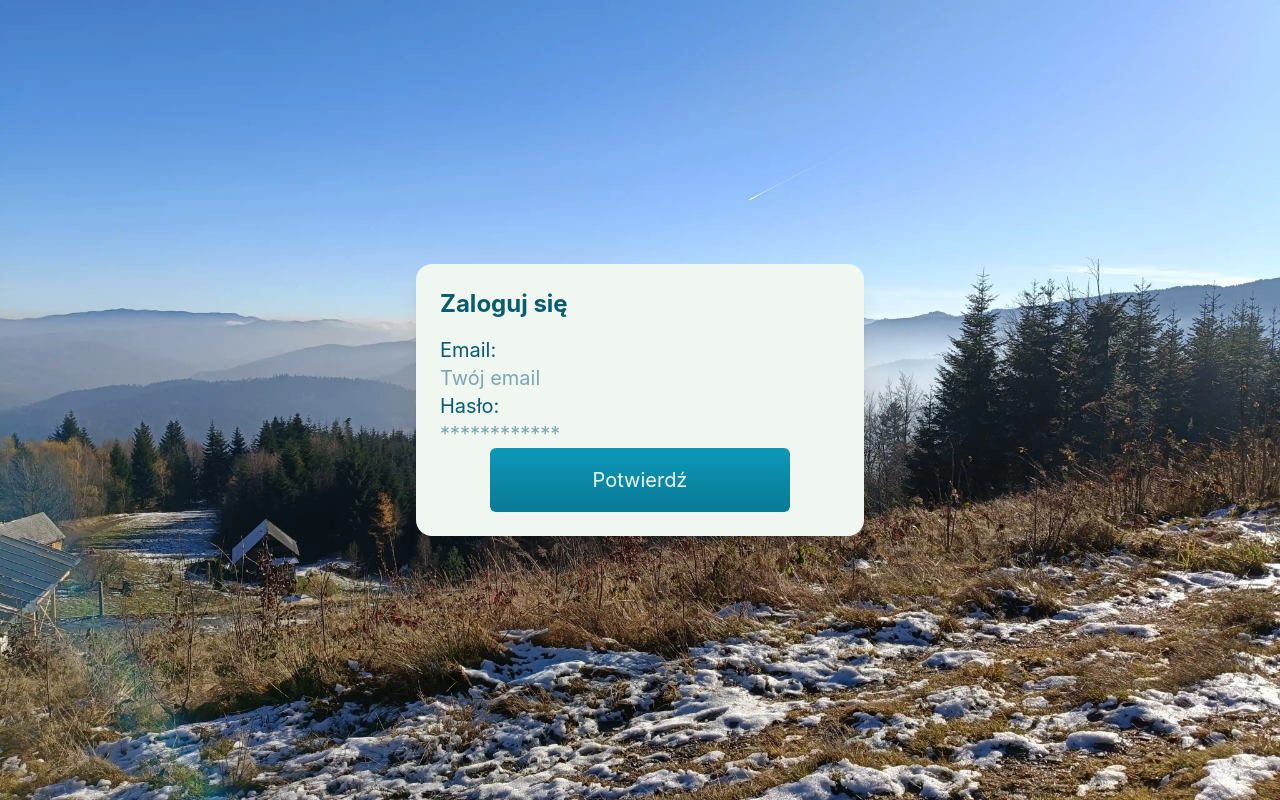
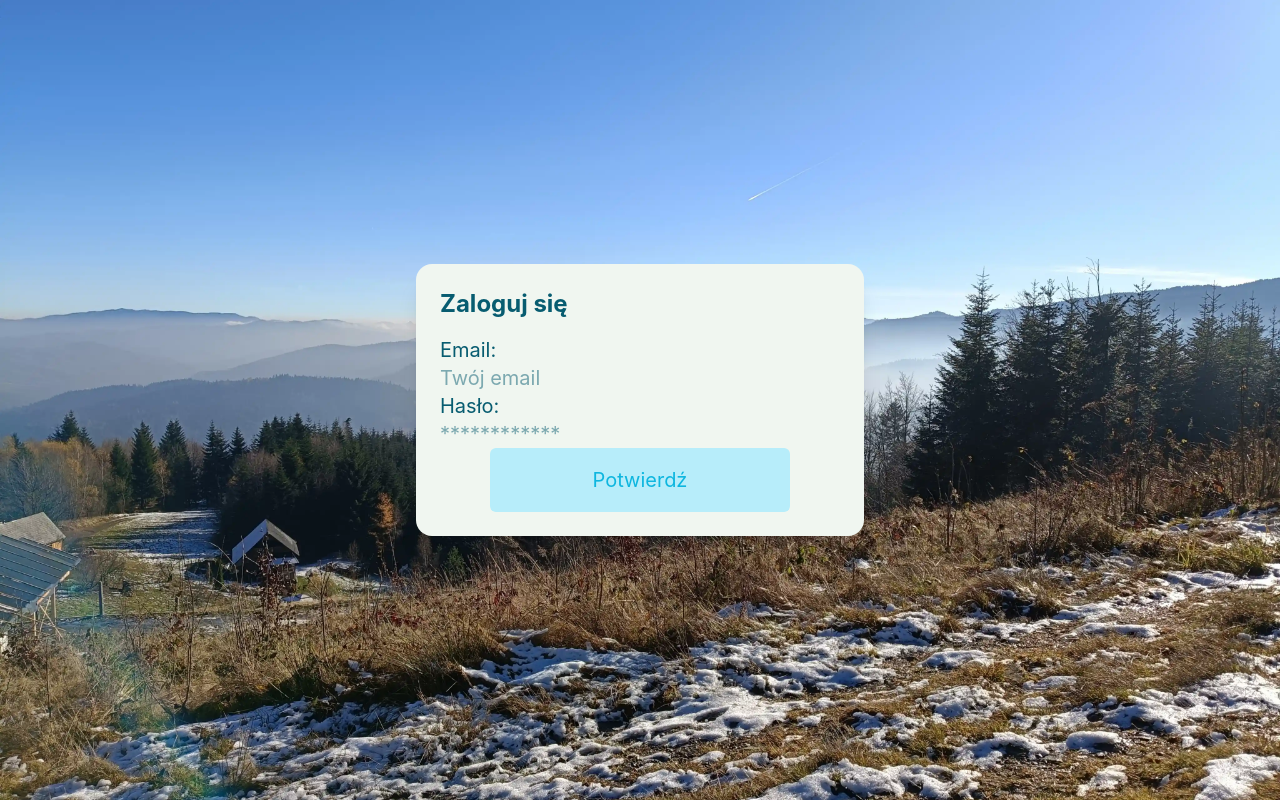
Before and after one commit to bonsilapra/niegorzysci, a React (Vite) app: page /login in a window 1280 px wide. Built offline with nearby package versions, Linux system fonts and the light colour scheme; no server answers.

Commit message:
Adapt style to handle disabled button

```diff
--- a/src/components/Buttons.jsx
+++ b/src/components/Buttons.jsx
@@ -5,10 +5,12 @@ import {Loader} from './Loader';
 const btnCommonClass = 'self-center flex justify-center items-center md:w-3/4 w-full h-16 rounded-md ';
 const btnPrimaryClass = 'text-secondary-100 p-3 bg-linear-to-t from-primary-500 to-primary-400';
 const btnSecondaryClass = 'text-primary-1000 p-3 bg-linear-to-t from-secondary-400 to-secondary-300';
+
 const animationCommonClass = 'bg-linear-to-t transition delay-50 duration-400 ease-in-out hover:shadow-md hover:scale-103 hover:bg-linear-to-t ';
 const animationPrimaryClass = 'from-primary-500 to-primary-400 hover:from-primary-600 hover:to-primary-500';
 const animationSecondaryClass = 'from-secondary-400 to-secondary-300 hover:from-secondary-500 hover:to-secondary-400';
-const disabledPrimaryClass = 'bg-primary-100';
+
+const disabledPrimaryClass = 'bg-primary-100 text-primary-300';
 
 export const NavButton = ({content, path, cssClass, type = 'primary'}) => {
 
@@ -21,7 +23,8 @@ export const NavButton = ({content, path, cssClass, type = 'primary'}) => {
 				animationCommonClass,
 				{[animationPrimaryClass]: type === 'primary'},
 				{[animationSecondaryClass]: type === 'secondary'},
-				cssClass)}
+				cssClass,
+			)}
 			to={path}
 		>
 			<p className="mb-0">
@@ -37,9 +40,9 @@ export const SubmitButton = ({content, isDisabled, cssClass, type = 'primary', i
 		<button
 			className={cx(
 				btnCommonClass,
-				{[btnPrimaryClass]: type === 'primary'},
-				{[btnSecondaryClass]: type === 'secondary'},
-				animationCommonClass,
+				{[btnPrimaryClass]: type === 'primary' && !isDisabled},
+				{[btnSecondaryClass]: type === 'secondary' && !isDisabled},
+				{[animationCommonClass]: !isDisabled},
 				{[animationPrimaryClass]: type === 'primary' && !isDisabled},
 				{[animationSecondaryClass]: type === 'secondary' && !isDisabled},
 				cssClass,
--- a/src/pages/LoginPage.jsx
+++ b/src/pages/LoginPage.jsx
@@ -33,6 +33,10 @@ export default function LoginPage() {
 		navigate('/events');
 	};
 
+	const isSubmitDisabled = () =>
+		isLoading ||
+		form.email === '' || form.password === '';
+
 	return (
 		<>
 			<h1 className="text-2xl font-bold pb-4">Zaloguj się</h1>
@@ -59,7 +63,7 @@ export default function LoginPage() {
 				/>
 				<SubmitButton
 					content="Potwierdź"
-					isDisabled={isLoading}
+					isDisabled={isSubmitDisabled()}
 					isLoading={isLoading}
 				/>
 			</form>
```
